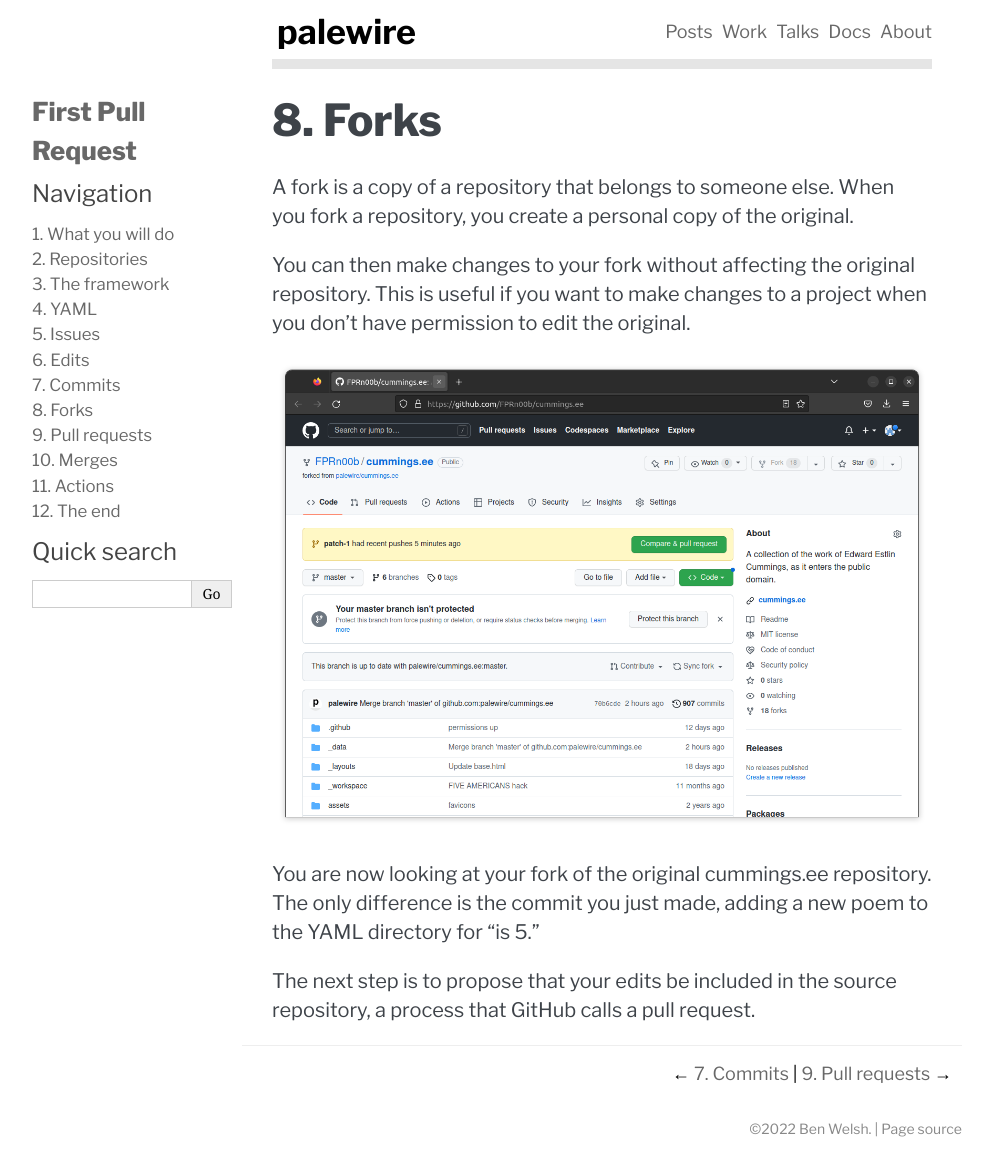
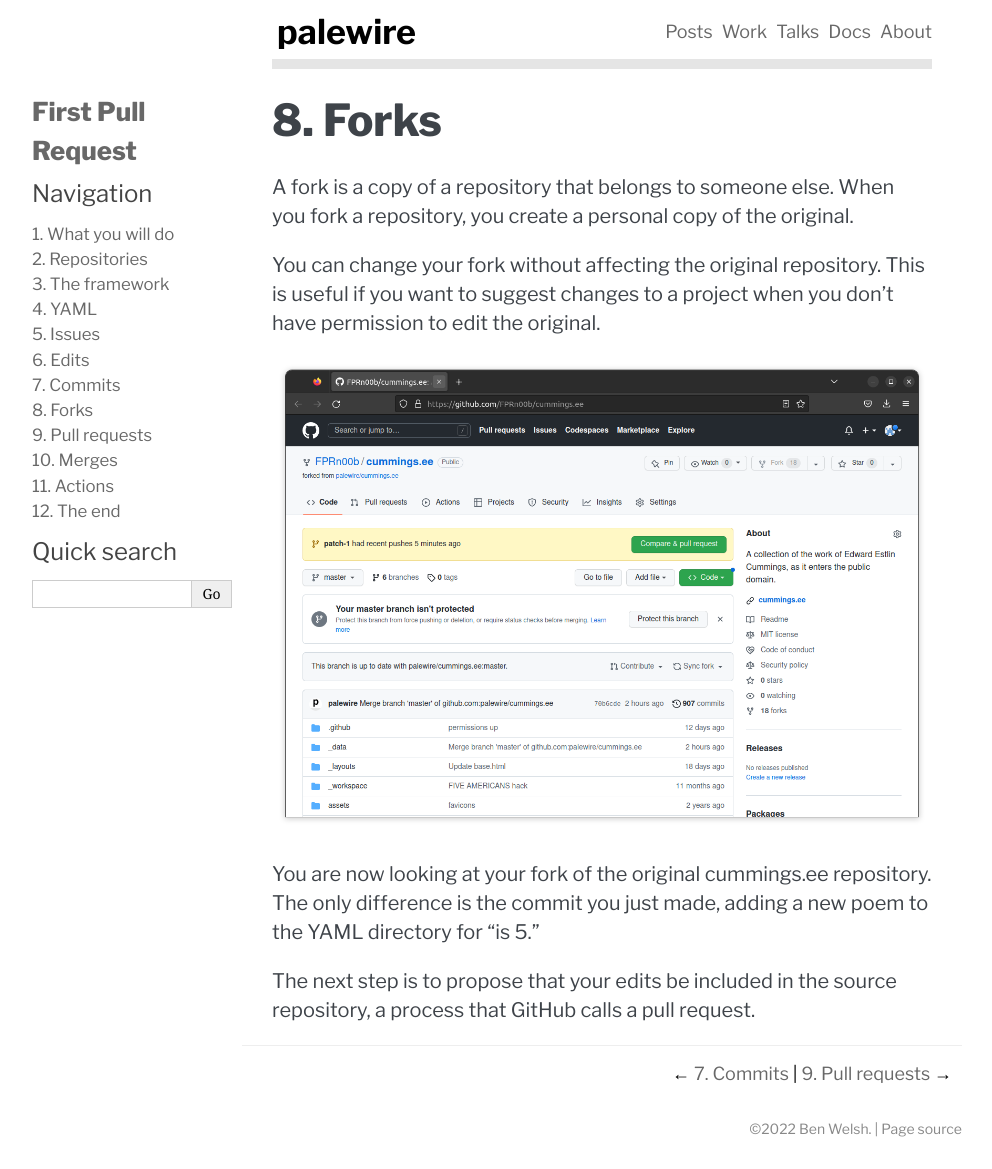
Before and after one commit to palewire/first-pull-request, a Sphinx documentation site: the page built from docs/forks.md, in a window 1280 px wide. Shown: the whole page, without its empty margins (148-1140 px from the left). Built offline with Sphinx 7.4.7, drawn with Linux system fonts in a browser that asks for light colours.

Commit message:
Tweak copy in fork chapter

```diff
--- a/docs/forks.md
+++ b/docs/forks.md
@@ -5,7 +5,7 @@
 
 A fork is a copy of a repository that belongs to someone else. When you fork a repository, you create a personal copy of the original.
 
-You can then make changes to your fork without affecting the original repository. This is useful if you want to make changes to a project when you don't have permission to edit the original.
+You can change your fork without affecting the original repository. This is useful if you want to suggest changes to a project when you don't have permission to edit the original.
 
 ![Fork](_static/img/fork.png)
 
```
